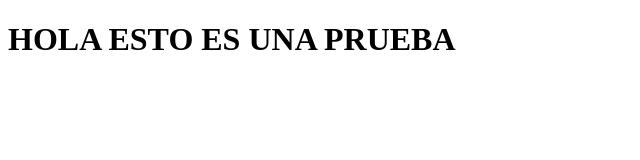
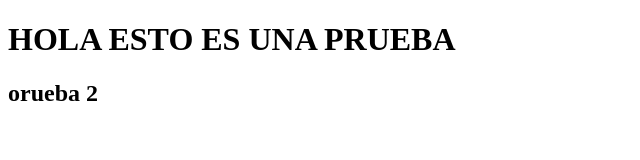
Before and after one commit to vvificola/vvificola.github.io, a plain HTML site: page index.html in a window 1280 px wide. Shown: the whole page, without its empty margins (0-640 px from the left). Drawn offline with Linux system fonts and the light colour scheme.

Commit message:
otra prueba

```diff
--- a/index.html
+++ b/index.html
@@ -8,5 +8,6 @@
 </head>
 <body>
     <h1>HOLA ESTO ES UNA PRUEBA</h1>
+    <h2>orueba 2</h2>
 </body>
 </html>
```
